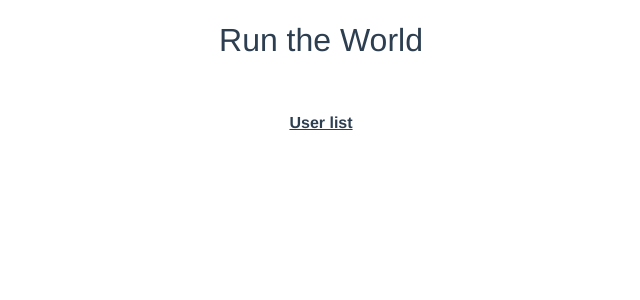
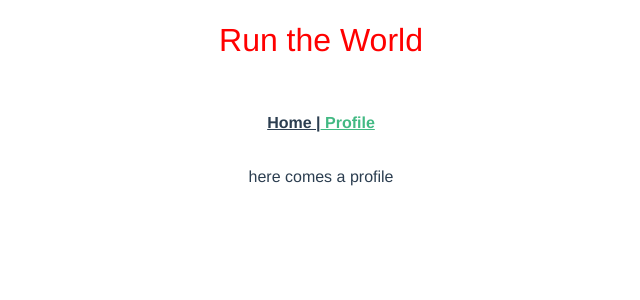
Before and after one commit to neslihankara/run-the-world, a Vue app in the folder frontend/: page /profile in a window 1280 px wide. Shown: the top 300 px of the page, without its empty margins (319-959 px from the left). Built offline with nearby package versions, Linux system fonts and the light colour scheme.

Commit message:
Initialize homepage and profile

```diff
--- a/frontend/src/app.vue
+++ b/frontend/src/app.vue
@@ -1,8 +1,9 @@
 <template lang="pug">
   #app
-    h1 Run the World
+    h1.text-primary Run the World
     #nav
-      router-link(to="/") User list
+      router-link(to="/")  Home |
+      router-link(to="/profile")  Profile
     router-view
 </template>
 
--- a/frontend/src/router/index.js
+++ b/frontend/src/router/index.js
@@ -1,22 +1,20 @@
 import Vue from 'vue'
 import VueRouter from 'vue-router'
-import UserList from '../views/user-list.vue'
+import Home from '../views/home.vue'
+import Profile from '../views/profile.vue'
 
 Vue.use(VueRouter)
 
 const routes = [
   {
     path: '/',
-    name: 'UserList',
-    component: UserList
+    name: 'Home',
+    component: Home
   },
   {
-    path: '/users/:id',
-    name: 'UsreDetail',
-    // route level code-splitting
-    // this generates a separate chunk (about.[hash].js) for this route
-    // which is lazy-loaded when the route is visited.
-    component: () => import(/* webpackChunkName: "about" */ '../views/user-detail.vue')
+    path: '/profile',
+    name: 'Profile',
+    component: Profile
   }
 ]
 
--- /dev/null
+++ b/frontend/src/views/home.vue
@@ -0,0 +1,17 @@
+<script>
+export default {
+  name: 'Home',
+  components: {},
+  data() {
+    return {}
+  }
+}
+</script>
+
+<template lang="pug">
+.buttons
+  button.btn.primary RACE
+  button.btn.primary Create
+  button.btn.primary Browse
+  button.btn.primary Rankings
+</template>
--- /dev/null
+++ b/frontend/src/views/profile.vue
@@ -0,0 +1,14 @@
+<script>
+export default {
+  name: 'Profile',
+  components: {},
+  data() {
+    return {}
+  }
+}
+</script>
+
+<template lang="pug">
+.profile
+  p here comes a profile
+</template>
```
Also changed, not shown: 1 other file (tests, documents, lock files or other folders).
